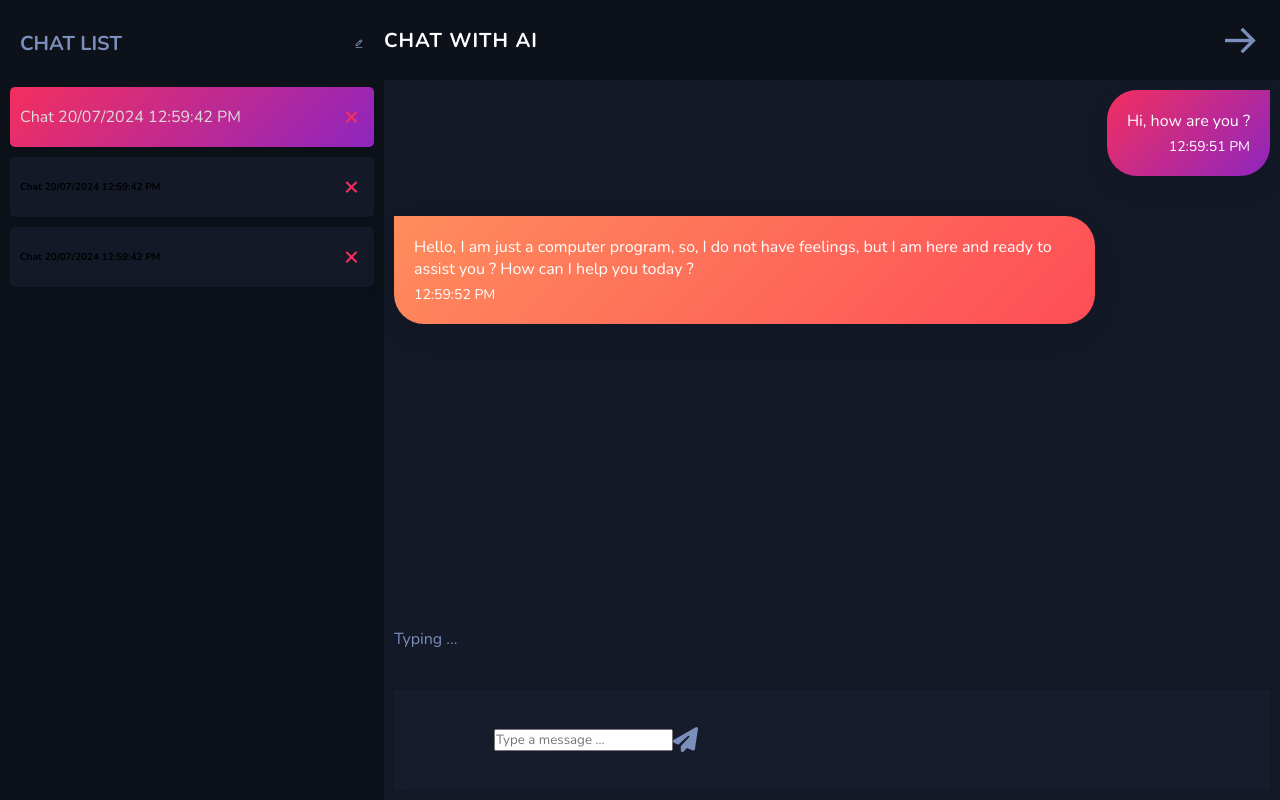
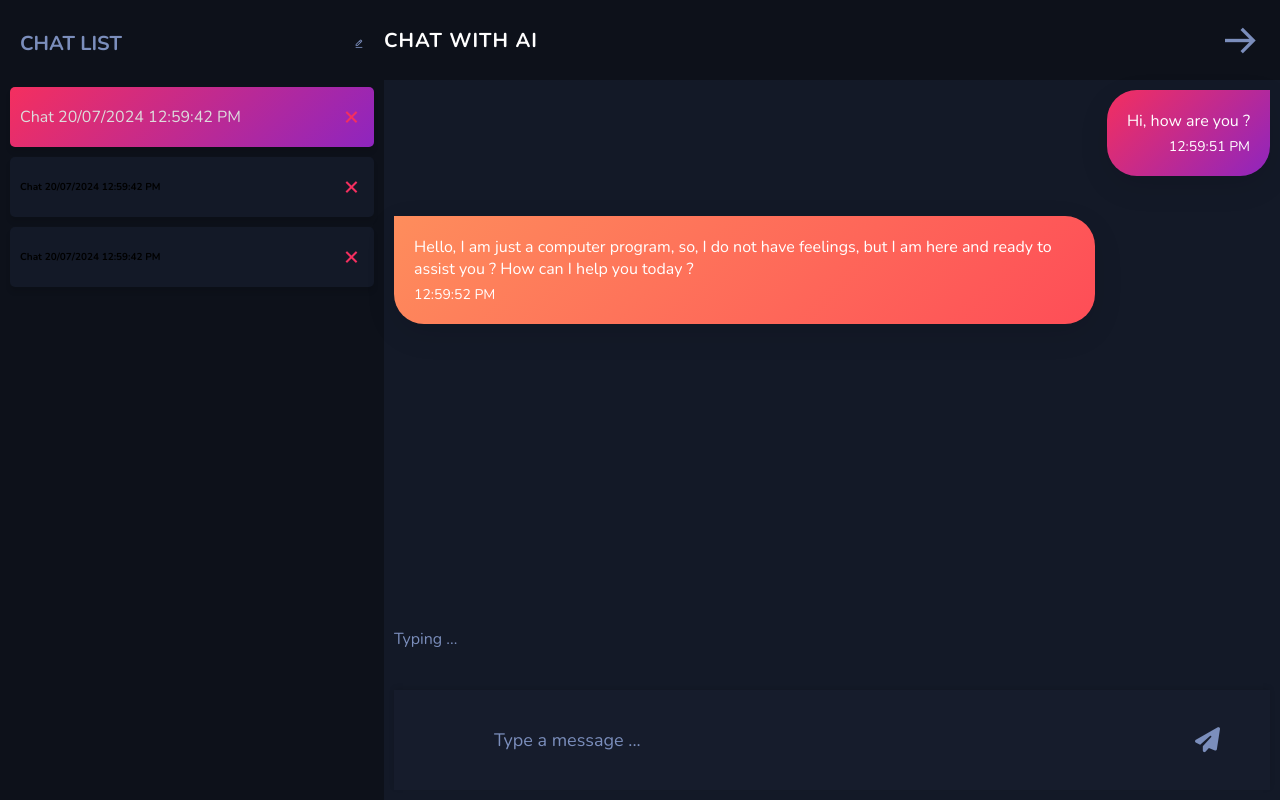
Before and after one commit to Harry8679/1_AI_Chat_Bot_ReactJS, a React (Vite) app: page / in a window 1280 px wide. Built offline with nearby package versions, Linux system fonts and the light colour scheme; some icons are missing.

Commit message:
Creating and Customizing the Chat Page

```diff
--- a/src/Components/ChatBotApp.css
+++ b/src/Components/ChatBotApp.css
@@ -154,5 +154,20 @@
 }
 
 .msg-input {
+    height: 100%;
+    flex-grow: 1;
+    background-color: transparent;
+    border: none;
+    font-size: 1.8rem;
+    color: #7b8ebc;
+}
 
+.msg-input::placeholder {
+    font-size: 1.8rem;
+    font-weight: 300;
+    color: #7b8ebc;
 }
+
+.msg-input:focus::placeholder {
+    opacity: 0;
+}
```
